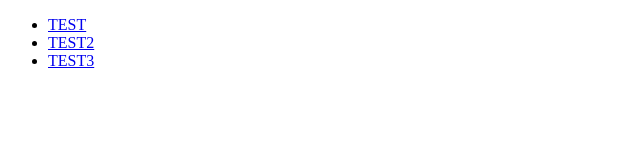
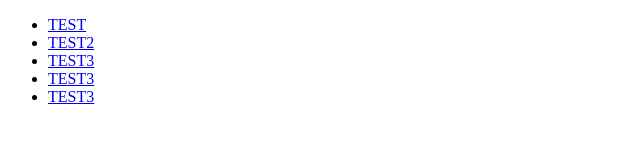
Before and after one commit to Taras1233/test, a plain HTML site: page index.html in a window 1280 px wide. Shown: the whole page, without its empty margins (0-640 px from the left). Drawn offline with Linux system fonts and the light colour scheme.

Commit message:
https://github.com/Taras1233/test.git

```diff
--- a/index.html
+++ b/index.html
@@ -18,6 +18,12 @@
             <li>
                 <a href="#">TEST3</a>
             </li>
+            <li>
+                <a href="#">TEST3</a>
+            </li>
+            <li>
+                <a href="#">TEST3</a>
+            </li>
         </ul>
     </div>
 </body>
```
